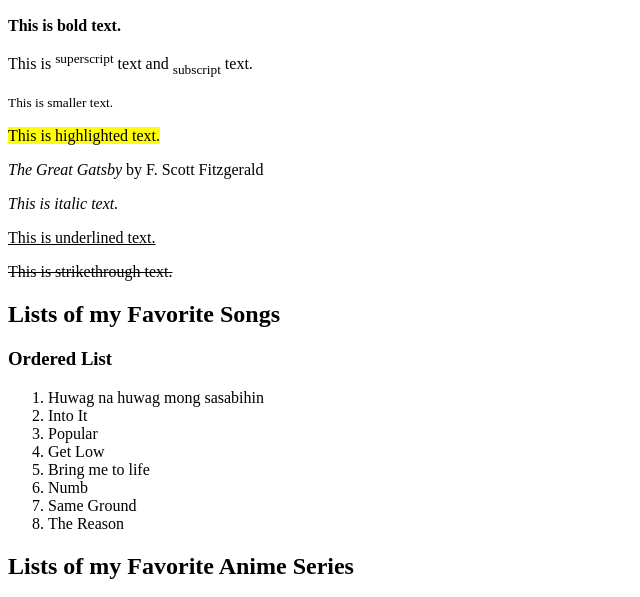
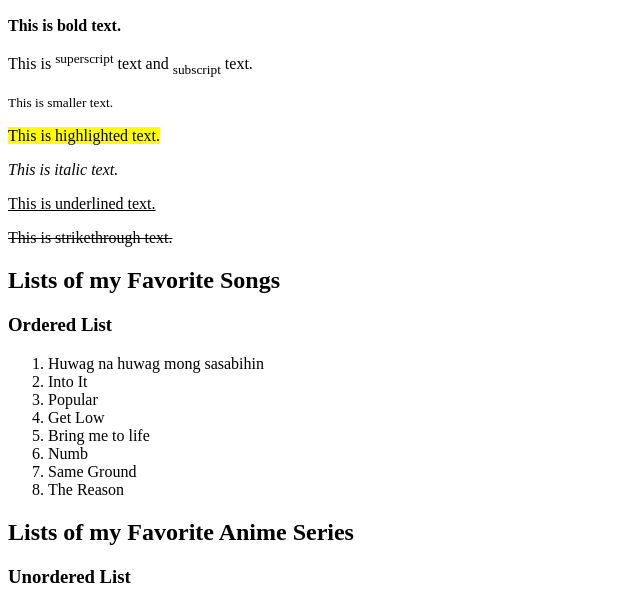
Before and after one commit to nuggeez/html-tags, a plain HTML site: page index.html in a window 1280 px wide. Shown: the part 110-707 px from the top of the page, without its empty margins (0-640 px from the left). Drawn offline with Linux system fonts and the light colour scheme.

Commit message:
Update index.html

```diff
--- a/index.html
+++ b/index.html
@@ -22,7 +22,6 @@
         <p>This is <sup>superscript</sup> text and <sub>subscript</sub> text.</p>
         <p><small>This is smaller text.</small></p>
         <p><mark>This is highlighted text.</mark></p>
-        <p><cite>The Great Gatsby</cite> by F. Scott Fitzgerald</p>
         <p><em>This is italic text.</em></p>
         <p><u>This is underlined text.</u></p>
         <p><del>This is strikethrough text.</del></p>
```
